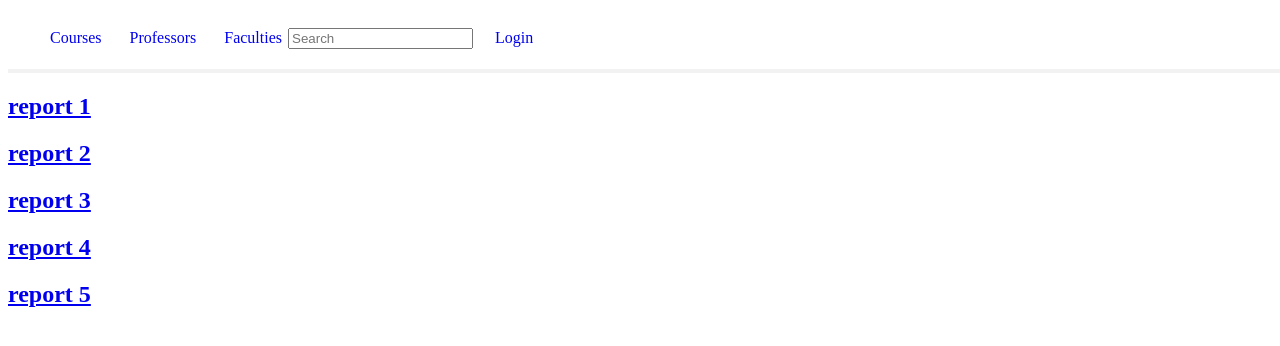
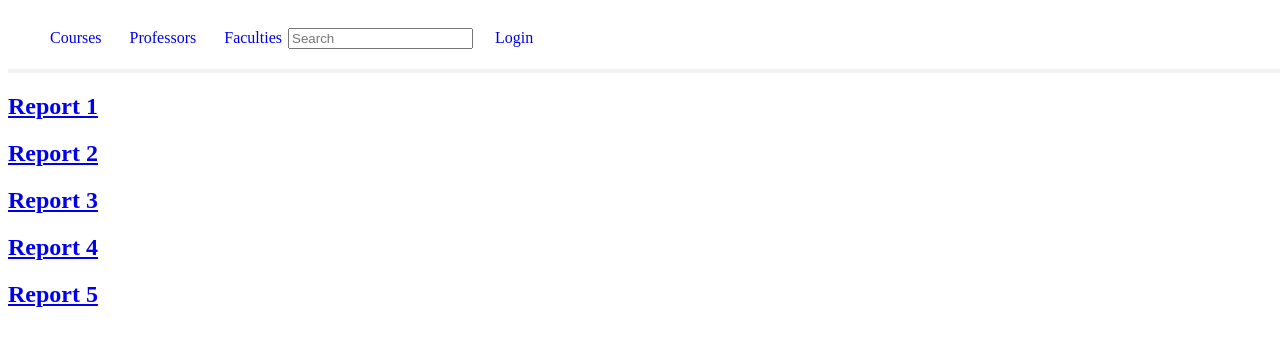
Before and after one commit to kayrux/University-Course-Helper, a React (Create React App) app in the folder client/: page /reports in a window 1280 px wide. Shown: the top 346 px of the page. Built offline with nearby package versions, Linux system fonts and the light colour scheme.

Commit message:
capitalized report numbers

```diff
--- a/client/src/pages/reportList/ReportList.js
+++ b/client/src/pages/reportList/ReportList.js
@@ -4,7 +4,7 @@ import ListDisplay from '../../components/ListDiplay';
 const ReportList = () => {
 
     //This is the list of reports to be displayed
-    const [reportList, setReportList] = useState(["report 1", "report 2", "report 3", "report 4", "report 5"])
+    const [reportList, setReportList] = useState(["Report 1", "Report 2", "Report 3", "Report 4", "Report 5"])
 
     //This is used to tell ListDisplay which page to render the list (one of /,/professors,/faculties,/reports)
     const type = "report"
```
